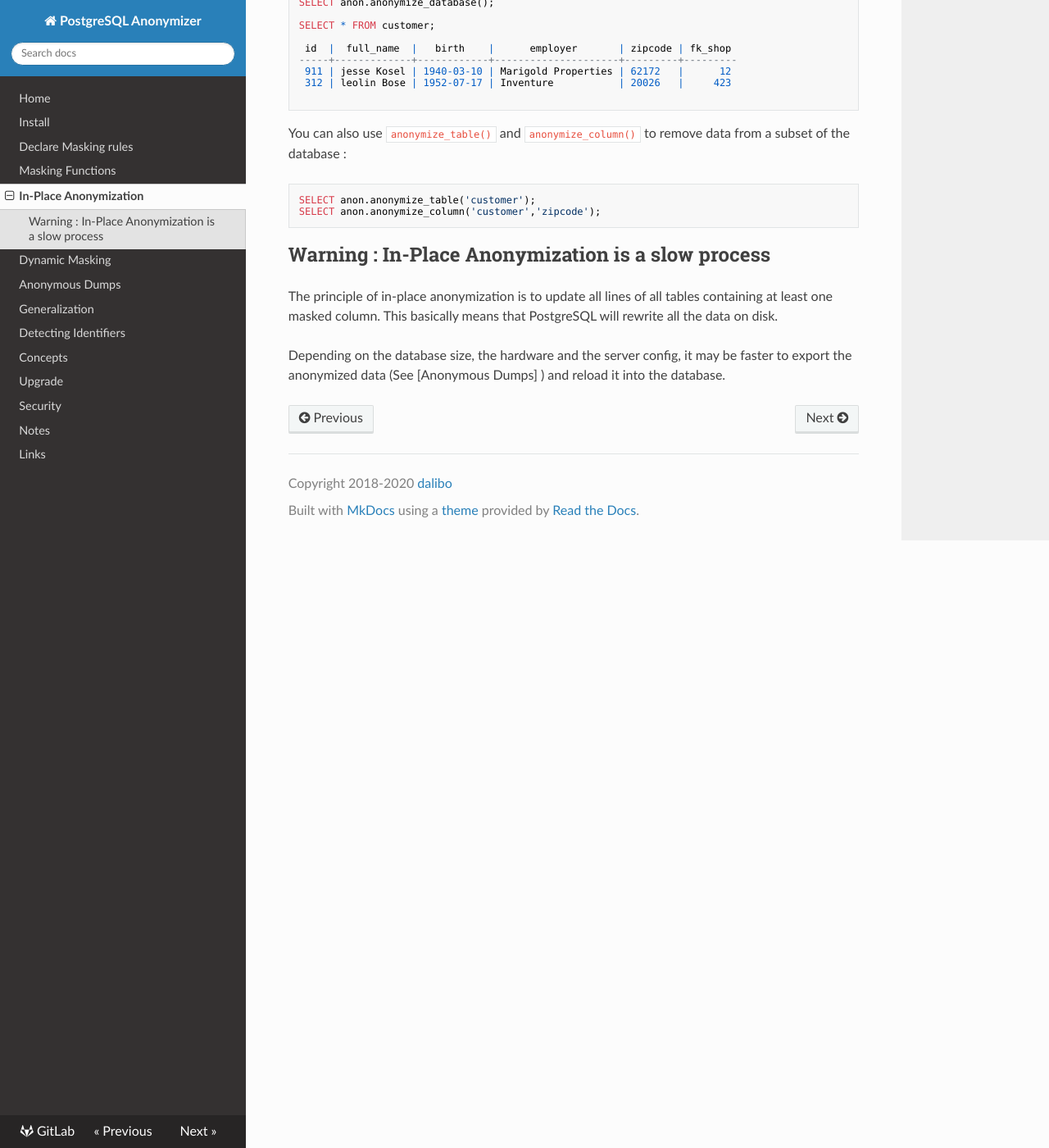
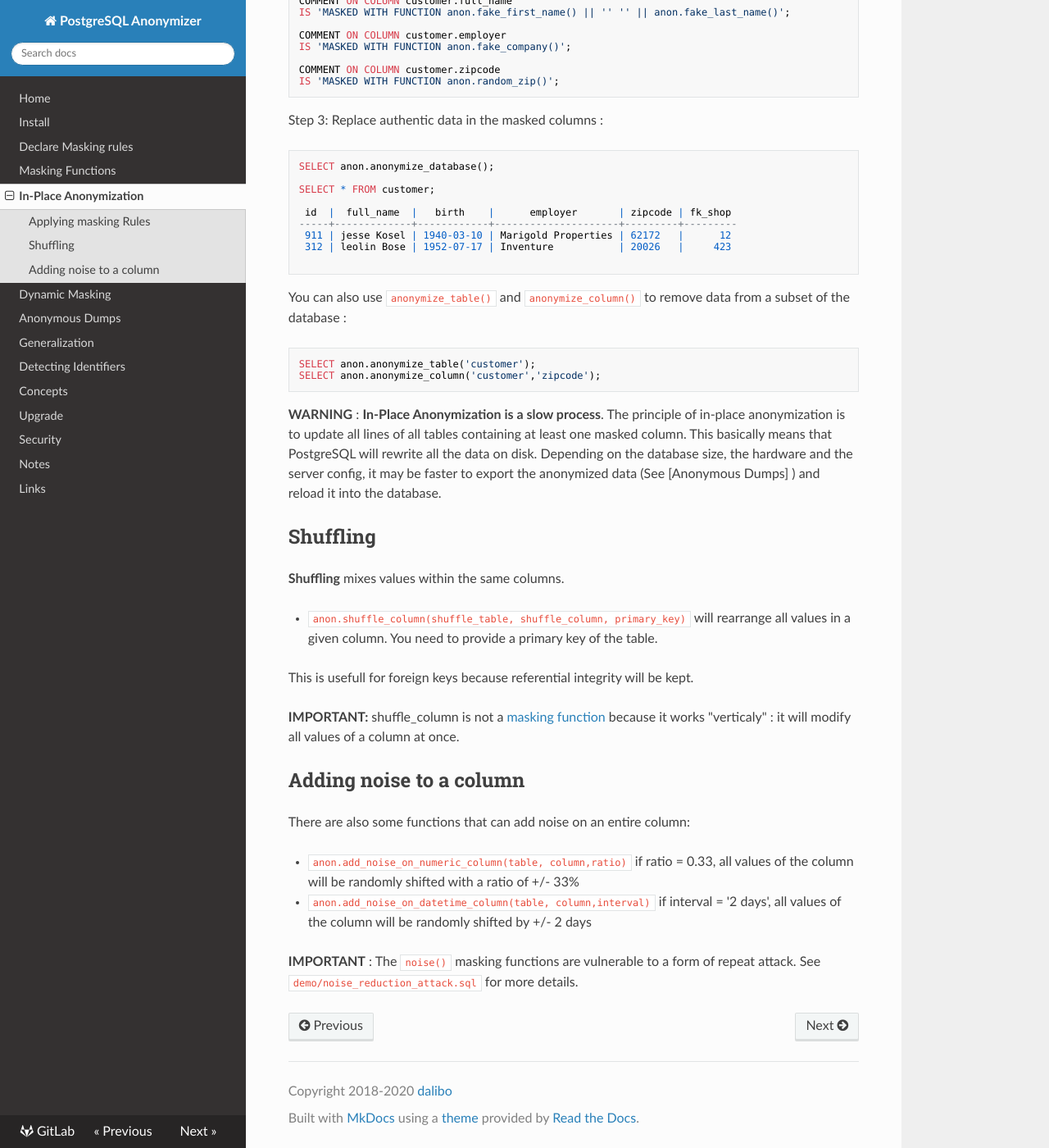
Before and after one commit to neondatabase/postgresql_anonymizer, an MkDocs documentation site: the page built from docs/in_place_anonymization.md, in a window 1280 px wide and 1400 px high, scrolled down 1078 px. Shown: the whole window at 82% size. Built offline with MkDocs 1.6.1, drawn with Linux system fonts in a browser that asks for light colours; nearby versions of some CDN libraries; some of the changed text lies outside the part shown.

Commit message:
[doc] shuffle_* and add_noise_* are not masking functions per se

````diff
--- a/docs/in_place_anonymization.md
+++ b/docs/in_place_anonymization.md
@@ -1,10 +1,22 @@
 Permanently remove sensitive data
 ===============================================================================
 
-You can permanetly remove the Personal information from a database
-with `anon.anymize_database()`.
+Sometimes, it is usefull to transform directly the original dataset. You can
+do that in with different methods:
 
-This will destroy the original data. Use with care.
+* [Applying masking Rules]
+* [Shuffling a column]
+* [Adding noise to a column]
+
+These methods will destroy the original data. Use with care.
+
+Applying masking Rules
+--------------------------------------------------------------------------------
+
+You can permanetly apply the [masking rules] of a database with
+`anon.anymize_database()`.
+
+[masking rules]: declare_masking_rules.md
 
 
 Let's use a basic example :
@@ -80,13 +92,40 @@ SELECT anon.anonymize_table('customer');
 SELECT anon.anonymize_column('customer','zipcode');
 ```
 
-Warning : In-Place Anonymization is a slow process
+**WARNING** : **In-Place Anonymization is a slow process**. The principle of
+in-place anonymization is to update all lines of all tables containing at
+least one masked column. This basically means that PostgreSQL will rewrite
+all the data on disk. Depending on the database size, the hardware and the
+server config, it may be faster to export the anonymized data (See
+[Anonymous Dumps] ) and reload it into the database.
+
+
+Shuffling
+------------------------------------------------------------------------------
+
+ **Shuffling** mixes values within the same columns.
+
+* `anon.shuffle_column(shuffle_table, shuffle_column, primary_key)` will rearrange
+  all values in a given column. You need to provide a primary key of the table.
+
+This is usefull for foreign keys because referential integrity will be kept.
+
+**IMPORTANT:**  shuffle_column is not a [masking function] because it works
+"verticaly" : it will modify all values of a column at once.
+
+[masking function]: masking_functions.md
+
+Adding noise to a column
 --------------------------------------------------------------------------------
 
-The principle of in-place anonymization is to update all lines of all tables
-containing at least one masked column. This basically means that PostgreSQL
-will rewrite all the data on disk.
 
-Depending on the database size, the hardware and the server config, it may
-be faster to export the anonymized data (See [Anonymous Dumps] ) and reload
-it into the database.
+There are also some functions that can add noise on an entire column:
+
+* `anon.add_noise_on_numeric_column(table, column,ratio)` if ratio = 0.33, all
+  values of the column will be randomly shifted with a ratio of +/- 33%
+
+* `anon.add_noise_on_datetime_column(table, column,interval)` if interval = '2 days',
+  all values of the column will be randomly shifted by +/- 2 days
+
+**IMPORTANT** : The `noise()` masking functions are vulnerable to a form of
+repeat attack. See `demo/noise_reduction_attack.sql` for more details.
````
Also changed, not shown: docs/masking_functions.md (+0 -18 lines).
